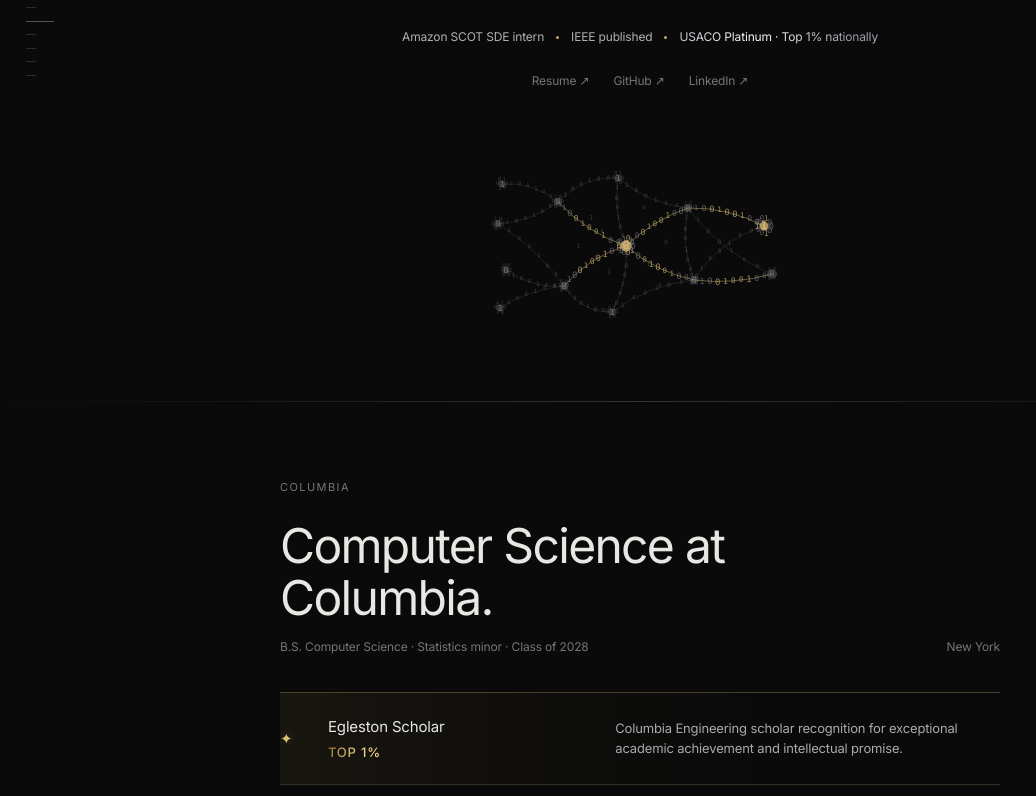
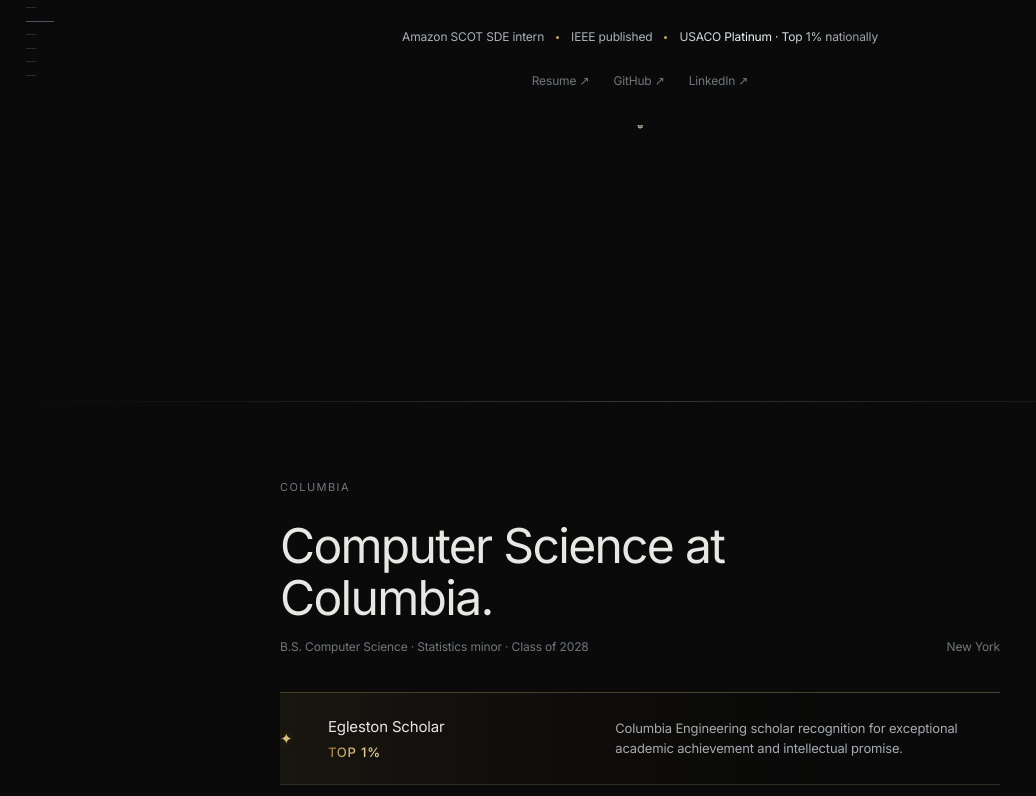
Before and after one commit to kenchengkc/personal-website, a Next.js app: page / in a window 1280 px wide. Shown: the part 684-1480 px from the top of the page, without its empty margins (0-1036 px from the left). Built offline with nearby package versions, Linux system fonts and the light colour scheme.

Commit message:
Make hero artwork binary-only

```diff
--- a/components/hero/BinaryRainArtwork.tsx
+++ b/components/hero/BinaryRainArtwork.tsx
@@ -1,33 +1,36 @@
 "use client";
 
-import { useEffect, useMemo, useRef, useState, type CSSProperties } from "react";
+import { useEffect, useRef, useState, type CSSProperties } from "react";
 
-type GraphNode = {
-  id: string;
+type Anchor = {
   x: number;
   y: number;
-  radius: number;
+  strength: "small" | "medium" | "large";
   accent?: boolean;
 };
 
-type GraphEdge = {
-  from: string;
-  to: string;
+type Link = {
+  from: number;
+  to: number;
   bend: number;
   accent?: boolean;
 };
 
-type Particle = {
+type Target = {
+  x: number;
+  y: number;
+  size: number;
+  alpha: number;
+  gold: boolean;
+  pulseDelay: number;
+};
+
+type Particle = Target & {
   char: "0" | "1";
   startX: number;
   startY: number;
   rainY: number;
-  targetX: number;
-  targetY: number;
-  size: number;
-  alpha: number;
   delay: number;
-  gold: boolean;
 };
 
 const hash = (value: number) => {
@@ -35,81 +38,70 @@ const hash = (value: number) => {
   return x - Math.floor(x);
 };
 
-const NODES: GraphNode[] = [
-  { id: "s1", x: 22, y: 30, radius: 3.5 },
-  { id: "s2", x: 18, y: 70, radius: 3.5 },
-  { id: "s3", x: 26, y: 116, radius: 3.5 },
-  { id: "s4", x: 20, y: 154, radius: 3.5 },
+const ANCHORS: Anchor[] = [
+  { x: 8, y: 27, strength: "small" },
+  { x: 5, y: 61, strength: "small" },
+  { x: 10, y: 82, strength: "small" },
 
-  { id: "p1", x: 78, y: 48, radius: 4 },
-  { id: "p2", x: 84, y: 132, radius: 4 },
+  { x: 27, y: 38, strength: "medium" },
+  { x: 24, y: 73, strength: "medium" },
 
-  { id: "h1", x: 138, y: 24, radius: 3.5 },
-  { id: "hub", x: 146, y: 92, radius: 5.5, accent: true },
-  { id: "h2", x: 132, y: 158, radius: 3.5 },
+  { x: 46, y: 21, strength: "small" },
+  { x: 49, y: 52, strength: "large", accent: true },
+  { x: 43, y: 84, strength: "small" },
 
-  { id: "r1", x: 208, y: 54, radius: 4 },
-  { id: "r2", x: 214, y: 126, radius: 4 },
+  { x: 67, y: 34, strength: "medium" },
+  { x: 70, y: 69, strength: "medium" },
 
-  { id: "o1", x: 284, y: 72, radius: 4.5, accent: true },
-  { id: "o2", x: 292, y: 120, radius: 4.5 },
+  { x: 88, y: 25, strength: "small" },
+  { x: 92, y: 55, strength: "medium", accent: true },
+  { x: 86, y: 84, strength: "small" },
 ];
 
-const EDGES: GraphEdge[] = [
-  { from: "s1", to: "p1", bend: -12 },
-  { from: "s2", to: "p1", bend: 9 },
-  { from: "s2", to: "p2", bend: -9 },
-  { from: "s3", to: "p2", bend: 11 },
-  { from: "s4", to: "p2", bend: -8 },
+const LINKS: Link[] = [
+  { from: 0, to: 3, bend: -7 },
+  { from: 1, to: 3, bend: 6 },
+  { from: 1, to: 4, bend: -6 },
+  { from: 2, to: 4, bend: 7 },
 
-  { from: "p1", to: "h1", bend: -15 },
-  { from: "p1", to: "hub", bend: 10, accent: true },
-  { from: "p2", to: "hub", bend: -11, accent: true },
-  { from: "p2", to: "h2", bend: 15 },
+  { from: 3, to: 5, bend: -9 },
+  { from: 3, to: 6, bend: 7, accent: true },
+  { from: 4, to: 6, bend: -7, accent: true },
+  { from: 4, to: 7, bend: 9 },
 
-  { from: "h1", to: "r1", bend: 12 },
-  { from: "hub", to: "r1", bend: -8, accent: true },
-  { from: "hub", to: "r2", bend: 10, accent: true },
-  { from: "h2", to: "r2", bend: -12 },
+  { from: 5, to: 8, bend: 8 },
+  { from: 6, to: 8, bend: -6, accent: true },
+  { from: 6, to: 9, bend: 7, accent: true },
+  { from: 7, to: 9, bend: -8 },
 
-  { from: "r1", to: "o1", bend: -10, accent: true },
-  { from: "r1", to: "o2", bend: 15 },
-  { from: "r2", to: "o1", bend: -16 },
-  { from: "r2", to: "o2", bend: 8, accent: true },
+  { from: 8, to: 10, bend: -7 },
+  { from: 8, to: 11, bend: 8, accent: true },
+  { from: 9, to: 11, bend: -8, accent: true },
+  { from: 9, to: 12, bend: 7 },
 
-  { from: "h1", to: "hub", bend: 9 },
-  { from: "hub", to: "h2", bend: -10 },
-  { from: "r1", to: "r2", bend: 11 },
+  { from: 5, to: 6, bend: 4 },
+  { from: 6, to: 7, bend: -4 },
+  { from: 8, to: 9, bend: 4 },
 ];
 
-const getNode = (id: string) => {
-  const node = NODES.find((candidate) => candidate.id === id);
-  if (!node) {
-    throw new Error(`Missing graph node: ${id}`);
-  }
-  return node;
-};
-
-const getControlPoint = (from: GraphNode, to: GraphNode, bend: number) => {
-  const midX = (from.x + to.x) / 2;
-  const midY = (from.y + to.y) / 2;
+const controlPoint = (from: Anchor, to: Anchor, bend: number) => {
   const dx = to.x - from.x;
   const dy = to.y - from.y;
   const length = Math.max(1, Math.hypot(dx, dy));
 
   return {
-    x: midX - (dy / length) * bend,
-    y: midY + (dx / length) * bend,
+    x: (from.x + to.x) / 2 - (dy / length) * bend,
+    y: (from.y + to.y) / 2 + (dx / length) * bend,
   };
 };
 
 const pointOnCurve = (
-  from: GraphNode,
-  to: GraphNode,
+  from: Anchor,
+  to: Anchor,
   bend: number,
   t: number,
 ) => {
-  const control = getControlPoint(from, to, bend);
+  const control = controlPoint(from, to, bend);
   const inverse = 1 - t;
 
   return {
@@ -124,116 +116,138 @@ const pointOnCurve = (
   };
 };
 
+const sizeForStrength = (
+  strength: Anchor["strength"],
+  seed: number,
+) => {
+  if (strength === "large") return 11 + hash(seed) * 2;
+  if (strength === "medium") return 8 + hash(seed) * 1.8;
+  return 5.5 + hash(seed) * 1.4;
+};
+
+const alphaForStrength = (strength: Anchor["strength"]) => {
+  if (strength === "large") return 0.96;
+  if (strength === "medium") return 0.76;
+  return 0.48;
+};
+
 const buildTargets = () => {
-  const targets: Array<{
-    x: number;
-    y: number;
-    gold: boolean;
-    weight: "small" | "medium" | "large";
-  }> = [];
+  const targets: Target[] = [];
 
-  for (const edge of EDGES) {
-    const from = getNode(edge.from);
-    const to = getNode(edge.to);
-    const steps = edge.accent ? 10 : 7;
+  LINKS.forEach((link, linkIndex) => {
+    const from = ANCHORS[link.from];
+    const to = ANCHORS[link.to];
+    const steps = link.accent ? 14 : 10;
 
     for (let index = 1; index < steps; index += 1) {
-      const point = pointOnCurve(from, to, edge.bend, index / steps);
+      const t = index / steps;
+      const point = pointOnCurve(from, to, link.bend, t);
+      const accent = Boolean(link.accent && t > 0.16 && t < 0.9);
 
       targets.push({
         x: point.x,
         y: point.y,
-        gold: Boolean(edge.accent && index > 2 && index < steps - 2),
-        weight: edge.accent ? "medium" : "small",
+        size: accent
+          ? 7.2 + hash(linkIndex * 100 + index + 13) * 1.4
+          : 5.2 + hash(linkIndex * 100 + index + 29) * 1.2,
+        alpha: accent ? 0.72 : 0.4,
+        gold: accent,
+        pulseDelay: 0.2 + point.x / 100 * 1.35,
       });
     }
-  }
+  });
 
-  for (const node of NODES) {
-    const ringCount = node.accent ? 11 : 7;
+  ANCHORS.forEach((anchor, anchorIndex) => {
+    const count =
+      anchor.strength === "large"
+        ? 18
+        : anchor.strength === "medium"
+          ? 11
+          : 7;
 
-    for (let index = 0; index < ringCount; index += 1) {
+    for (let index = 0; index < count; index += 1) {
       if (index === 0) {
         targets.push({
-          x: node.x,
-          y: node.y,
-          gold: Boolean(node.accent),
-          weight: node.accent ? "large" : "medium",
+          x: anchor.x,
+          y: anchor.y,
+          size: sizeForStrength(anchor.strength, anchorIndex + 311),
+          alpha: alphaForStrength(anchor.strength),
+          gold: Boolean(anchor.accent),
+          pulseDelay: 0.2 + anchor.x / 100 * 1.35,
         });
         continue;
       }
 
-      const angle = ((index - 1) / (ringCount - 1)) * Math.PI * 2;
-      const radius = node.accent ? 7 : 4.5;
+      const angle = ((index - 1) / (count - 1)) * Math.PI * 2;
+      const radius =
+        anchor.strength === "large"
+          ? 4.8 + hash(anchorIndex * 71 + index) * 3
+          : anchor.strength === "medium"
+            ? 3 + hash(anchorIndex * 73 + index) * 2.2
+            : 1.8 + hash(anchorIndex * 79 + index) * 1.8;
+
+      const squash = anchor.strength === "large" ? 0.72 : 0.82;
 
       targets.push({
-        x: node.x + Math.cos(angle) * radius,
-        y: node.y + Math.sin(angle) * radius,
-        gold: Boolean(node.accent && index % 3 === 0),
-        weight: node.accent ? "medium" : "small",
+        x: anchor.x + Math.cos(angle) * radius,
+        y: anchor.y + Math.sin(angle) * radius * squash,
+        size: sizeForStrength(
+          anchor.strength === "large" ? "medium" : "small",
+          anchorIndex * 97 + index,
+        ),
+        alpha:
+          anchor.strength === "large"
+            ? 0.78
+            : anchor.strength === "medium"
+              ? 0.58
+              : 0.42,
+        gold: Boolean(anchor.accent && index % 3 === 0),
+        pulseDelay: 0.2 + anchor.x / 100 * 1.35,
       });
     }
-  }
+  });
 
-  const latentCloud = [
-    [111, 64],
-    [122, 78],
-    [116, 104],
-    [129, 118],
-    [164, 54],
-    [174, 72],
-    [168, 110],
-    [180, 132],
-    [186, 88],
-    [98, 92],
+  const reasoningField = [
+    [36, 46],
+    [39, 57],
+    [40, 68],
+    [53, 30],
+    [57, 43],
+    [58, 61],
+    [54, 73],
+    [61, 79],
+    [73, 47],
+    [78, 57],
   ];
 
-  for (const [x, y] of latentCloud) {
+  reasoningField.forEach(([x, y], index) => {
     targets.push({
       x,
       y,
+      size: 4.8 + hash(index + 503) * 1.4,
+      alpha: 0.3 + hash(index + 509) * 0.2,
       gold: false,
-      weight: "small",
+      pulseDelay: 0,
     });
-  }
+  });
 
   return targets;
 };
 
 const TARGETS = buildTargets();
 
-const RAIN_LANES = [5, 11, 18, 27, 39, 51, 64, 76, 87, 95];
+const RAIN_LANES = [4, 10, 17, 25, 34, 45, 56, 68, 79, 89, 96];
 
 const PARTICLES: Particle[] = TARGETS.map((target, index) => {
   const lane = RAIN_LANES[index % RAIN_LANES.length];
-  const laneJitter = (hash(index + 17) - 0.5) * 5.5;
-  const startY = -12 - hash(index + 23) * 34;
-
-  const size =
-    target.weight === "large"
-      ? 10.2 + hash(index + 31) * 1.8
-      : target.weight === "medium"
-        ? 7.3 + hash(index + 43) * 1.7
-        : 5.2 + hash(index + 59) * 1.3;
-
-  const alpha =
-    target.weight === "large"
-      ? 0.92
-      : target.weight === "medium"
-        ? 0.7
-        : 0.42;
 
   return {
+    ...target,
     char: index % 3 === 0 ? "1" : "0",
-    startX: lane + laneJitter,
-    startY,
-    rainY: 18 + hash(index + 71) * 76,
-    targetX: target.x,
-    targetY: target.y,
-    size,
-    alpha,
-    delay: hash(index + 89) * 0.58,
-    gold: target.gold,
+    startX: lane + (hash(index + 17) - 0.5) * 5,
+    startY: -8 - hash(index + 31) * 42,
+    rainY: 12 + hash(index + 47) * 82,
+    delay: hash(index + 61) * 0.62,
   };
 });
 
@@ -264,7 +278,7 @@ export function BinaryRainArtwork() {
 
         observer.disconnect();
         setActive(true);
-        timer = window.setTimeout(() => setComplete(true), 3300);
+        timer = window.setTimeout(() => setComplete(true), 3200);
       },
       {
         threshold: 0.18,
@@ -279,22 +293,6 @@ export function BinaryRainArtwork() {
       window.clearTimeout(timer);
     };
   }, []);
-
-  const paths = useMemo(
-    () =>
-      EDGES.map((edge) => {
-        const from = getNode(edge.from);
-        const to = getNode(edge.to);
-        const control = getControlPoint(from, to, edge.bend);
-
-        return {
-          key: `${edge.from}-${edge.to}`,
-          d: `M ${from.x} ${from.y} Q ${control.x} ${control.y} ${to.x} ${to.y}`,
-          accent: Boolean(edge.accent),
-        };
-      }),
-    [],
-  );
 
   return (
     <div
@@ -311,18 +309,25 @@ export function BinaryRainArtwork() {
       <div className="hero-binary-rain">
         {PARTICLES.map((particle, index) => (
           <span
-            className={particle.gold ? "hero-binary-bit is-gold" : "hero-binary-bit"}
+            className={[
+              "hero-binary-bit",
+              particle.gold ? "is-gold" : "",
+              particle.gold ? "is-signal" : "",
+            ]
+              .filter(Boolean)
+              .join(" ")}
             key={index}
             style={
               {
                 "--sx": `${particle.startX}%`,
                 "--sy": `${particle.startY}%`,
                 "--ry": `${particle.rainY}%`,
-                "--tx": `${particle.targetX}px`,
-                "--ty": `${particle.targetY}px`,
+                "--tx": `${particle.targetX}%`,
+                "--ty": `${particle.targetY}%`,
                 "--bit-size": `${particle.size}px`,
                 "--bit-alpha": particle.alpha,
                 "--bit-delay": `${particle.delay}s`,
+                "--pulse-delay": `${particle.pulseDelay}s`,
               } as CSSProperties
             }
           >
@@ -330,31 +335,6 @@ export function BinaryRainArtwork() {
           </span>
         ))}
       </div>
-
-      <svg className="hero-graph-art" viewBox="0 0 320 180" role="presentation">
-        {paths.map((path) => (
-          <path
-            className={
-              path.accent ? "graph-path graph-path-accent" : "graph-path"
-            }
-            d={path.d}
-            key={path.key}
-            pathLength="1"
-          />
-        ))}
-
-        {NODES.map((node) => (
-          <circle
-            className={
-              node.accent ? "graph-node graph-node-accent" : "graph-node"
-            }
-            cx={node.x}
-            cy={node.y}
-            key={node.id}
-            r={node.radius}
-          />
-        ))}
-      </svg>
     </div>
   );
 }
```
